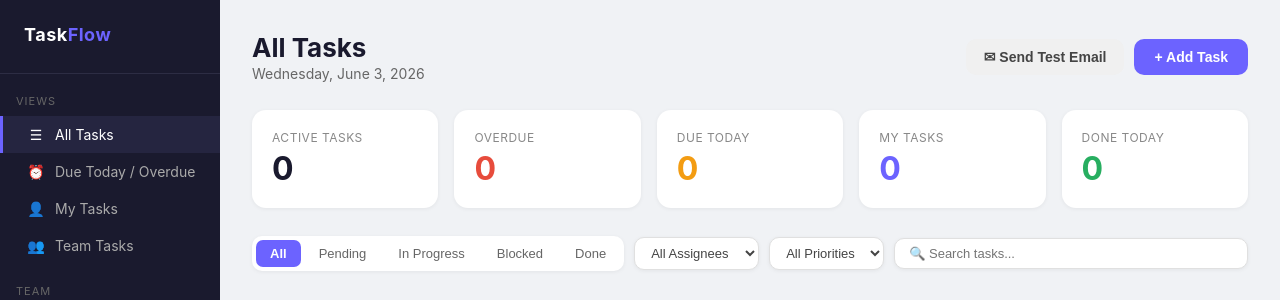
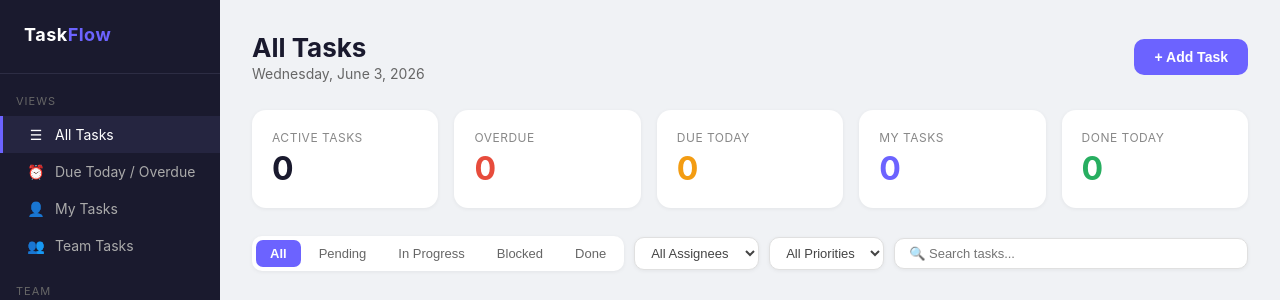
Before and after one commit to lakshya110292-eng/task-tracker, a Flask app: page / in a window 1280 px wide. Shown: the top 300 px of the page. Run offline with Flask 3, Linux system fonts and the light colour scheme; data that the repository does not hold is empty; some libraries are stand-ins or nearby versions.

Commit message:
Remove test email button

```diff
--- a/templates/index.html
+++ b/templates/index.html
@@ -158,7 +158,6 @@
       <div class="page-subtitle" id="page-date"></div>
     </div>
     <div style="display:flex;gap:10px">
-      <button class="btn-secondary" onclick="sendTestEmail()" id="test-email-btn" style="background:#f0f0f0;color:#444;border:none;border-radius:10px;padding:10px 18px;font-size:14px;font-weight:600;cursor:pointer;display:flex;align-items:center;gap:6px">&#9993; Send Test Email</button>
       <button class="btn-primary" onclick="openModal()">&#43; Add Task</button>
     </div>
   </div>
```
